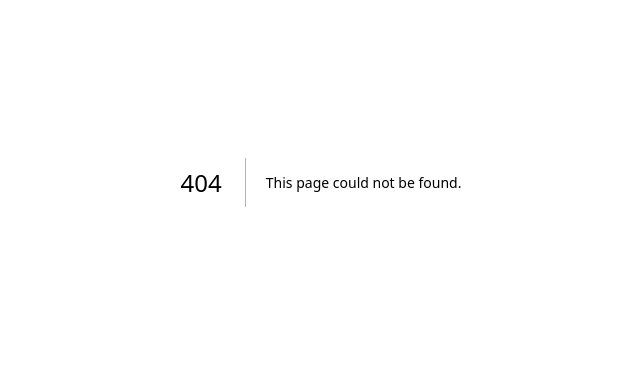
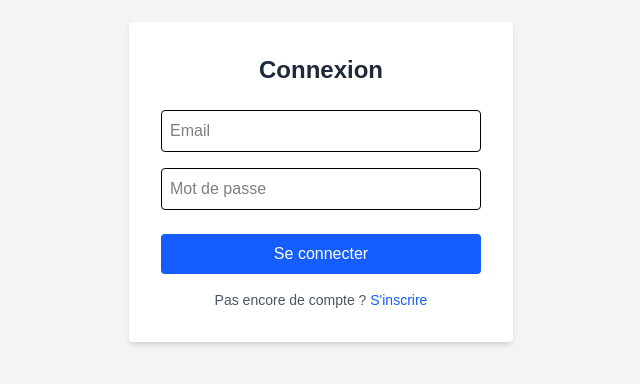
Before and after one commit to moubarak1ezzyani/Career-Pathfinder-AI, a Next.js app in the folder frontend/my-app-ui/: page /login in a window 1280 px wide. Before the commit this address had no page. Shown: the part 218-602 px from the top of the page, without its empty margins (319-959 px from the left). Built offline with nearby package versions, Linux system fonts and the light colour scheme.

Commit message:
fix ui : login issue

```diff
--- /dev/null
+++ b/frontend/my-app-ui/app/login/page.tsx
@@ -0,0 +1,80 @@
+"use client";
+
+import { useState } from "react";
+import { useAuth } from "../context/AuthContext";
+
+export default function LoginPage() {
+  const [email, setEmail] = useState("");
+  const [password, setPassword] = useState("");
+  const [error, setError] = useState("");
+  const { login } = useAuth();
+
+
+  const handleSubmit = async (e: React.FormEvent) => {
+    e.preventDefault();
+    setError("");
+
+    try {
+      const formData = new URLSearchParams();
+      formData.append("username", email);
+      formData.append("password", password);
+
+
+      const API_URL = process.env.NEXT_PUBLIC_API_URL || "http://127.0.0.1:8001";
+
+      // API_URL
+      const res = await fetch(`${API_URL}/login`, {
+        method: "POST",
+        headers: { "Content-Type": "application/x-www-form-urlencoded" },
+        body: formData,
+      });
+
+      if (!res.ok) {
+        // On récupère la vraie erreur du backend pour comprendre ce qui cloche
+        const errorData = await res.json().catch(() => null);
+        throw new Error(errorData?.detail || "Identifiants incorrects ou serveur injoignable");
+      }
+
+      const data = await res.json();
+      login(data.access_token);
+    } catch (err: any) {
+      setError(err.message);
+    }
+  };
+
+
+
+  return (
+    <div className="min-h-screen flex items-center justify-center bg-gray-100">
+      <form onSubmit={handleSubmit} className="bg-white p-8 rounded shadow-md w-96">
+        <h2 className="text-2xl mb-6 font-bold text-center text-gray-800">Connexion</h2>
+        {error && <p className="text-red-500 mb-4 text-sm">{error}</p>}
+
+        <input
+          type="email"
+          placeholder="Email"
+          value={email}
+          onChange={(e) => setEmail(e.target.value)}
+          className="w-full p-2 mb-4 border rounded text-black"
+          required
+        />
+        <input
+          type="password"
+          placeholder="Mot de passe"
+          value={password}
+          onChange={(e) => setPassword(e.target.value)}
+          className="w-full p-2 mb-6 border rounded text-black"
+          required
+        />
+        <button type="submit" className="w-full bg-blue-600 text-white p-2 rounded hover:bg-blue-700">
+          Se connecter
+        </button>
+
+        {/* Le lien vers la page d'inscription ajouté ici */}
+        <p className="mt-4 text-sm text-center text-gray-600">
+          Pas encore de compte ? <a href="/register" className="text-blue-600 hover:underline">S'inscrire</a>
+        </p>
+      </form>
+    </div>
+  );
+}
```
